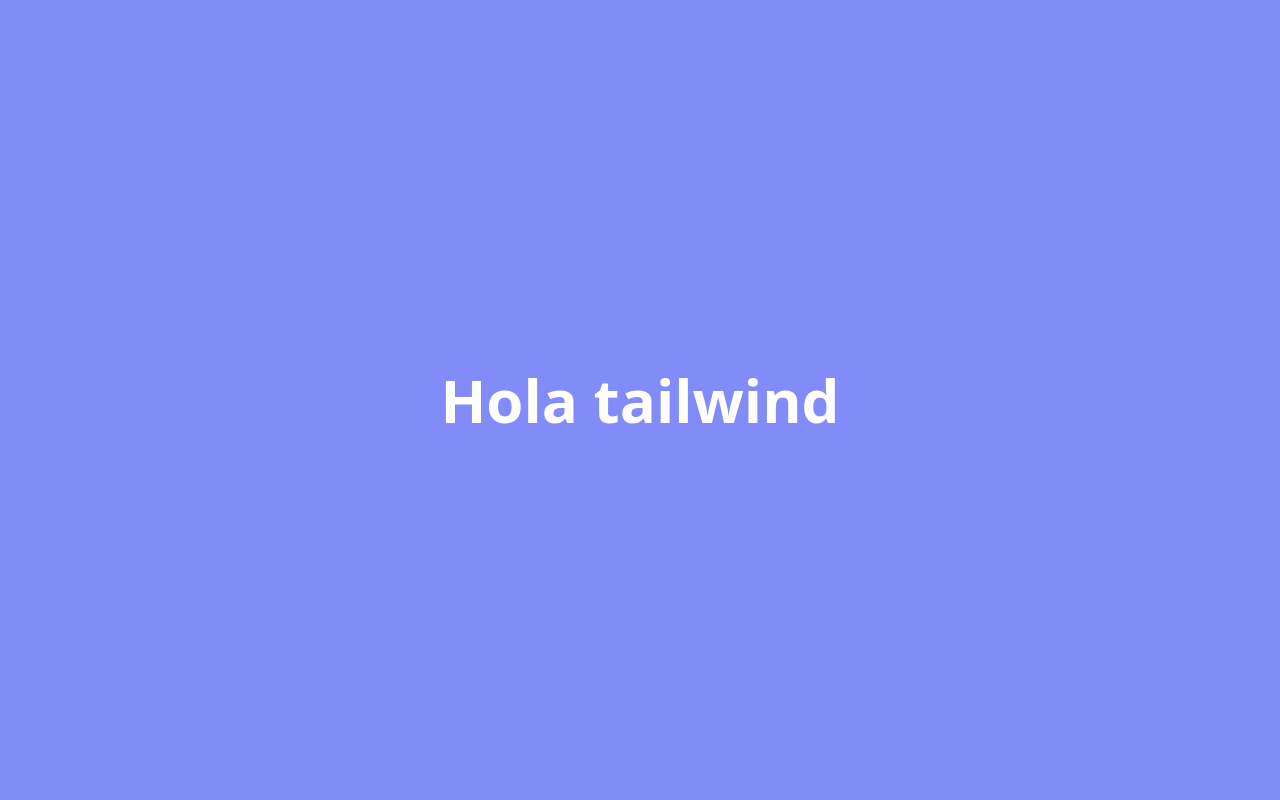
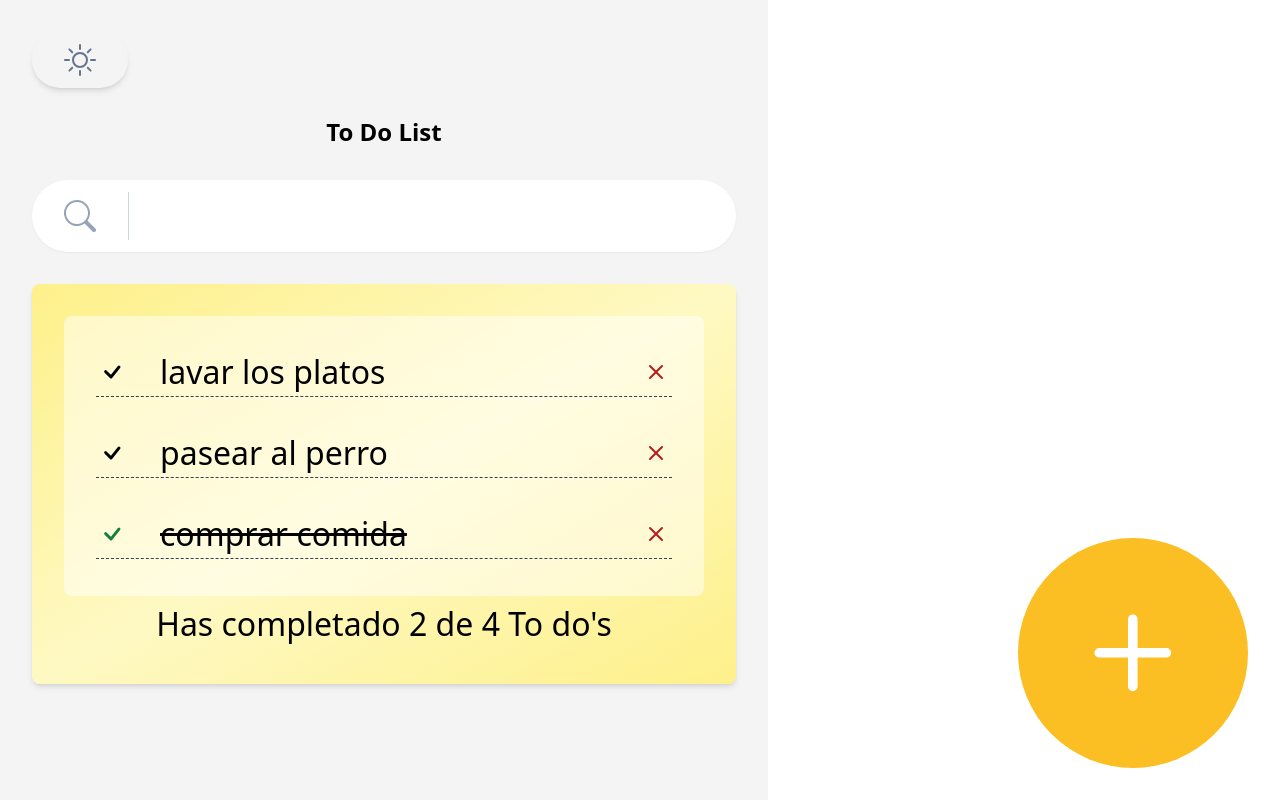
Before and after one commit to kenNoYuusha/to-do-list, a React (Vite) app: page / in a window 1280 px wide. Built offline with nearby package versions, Linux system fonts and the light colour scheme.

Commit message:
se agregaron estilos iniciales

```diff
--- a/package.json
+++ b/package.json
@@ -10,7 +10,8 @@
   },
   "dependencies": {
     "react": "^18.2.0",
-    "react-dom": "^18.2.0"
+    "react-dom": "^18.2.0",
+    "react-icons": "^4.6.0"
   },
   "devDependencies": {
     "@types/react": "^18.0.24",
--- a/src/App.jsx
+++ b/src/App.jsx
@@ -1,5 +1,54 @@
+import { useState } from "react";
+import { TodoSearch } from "./components/TodoSearch";
+import { TodoContainer } from "./components/TodoContainer";
+import { TodoList } from "./components/TodoList";
+import { TodoItem } from "./components/TodoItem";
+import { TodoCounter } from "./components/TodoCounter";
+import { TodoAddNew } from "./components/TodoAddNew";
+import { BsMoon, BsSun } from "react-icons/bs";
+
 const App = () => {
-  return <div className="w-full h-screen bg-indigo-400 text-6xl text-white font-bold text-center leading-[100vh] align-middle">Hola tailwind</div>;
+  const tasks = [
+    { description: "lavar los platos", completed: false },
+    { description: "pasear al perro", completed: false },
+    { description: "comprar comida", completed: true },
+    { description: "ver la serie", completed: false },
+    { description: "dormir", completed: true },
+    // { description: "ver la serie arcane", completed: false },
+    // { description: "cepillarse", completed: false },
+  ];
+  const [darkMode, setDarkMode] = useState(false);
+  return (
+    <main className={darkMode ? "dark" : "block"}>
+      <button
+        className="fixed top-mobileRangeSpacing left-mobileRangeSpacing px-mobileRangeSpacing py-3 w-auto h-auto text-mobileRange text-slate-500 rounded-full shadow-md z-10 hover:bg-zinc-200 active:bg-zinc-300 dark:shadow-zinc-500 dark:text-zinc-200 dark:hover:bg-zinc-900/60 dark:active:bg-zinc-900"
+        onClick={() => {
+          setDarkMode((state) => !state);
+        }}
+      >
+        {!darkMode ? <BsSun /> : <BsMoon />}
+      </button>
+      <section className="relative w-full max-w-3xl h-screen flex flex-col items-center justify-center gap-y-mobileRangeSpacing p-mobileRangeSpacing bg-zinc-100 dark:bg-zinc-800">
+        <h1 className="w-full h-auto text-2xl font-bold grid place-items-center dark:text-zinc-200">
+          To Do List
+        </h1>
+        <TodoSearch />
+        <TodoContainer>
+          <TodoList>
+            {tasks.map(({ description, completed }) => (
+              <TodoItem
+                description={description}
+                completed={completed}
+                key={description}
+              />
+            ))}
+          </TodoList>
+          <TodoCounter />
+          <TodoAddNew />
+        </TodoContainer>
+      </section>
+    </main>
+  );
 };
 
 export default App;
--- /dev/null
+++ b/src/components/TodoAddNew.jsx
@@ -0,0 +1,5 @@
+import { BsPlus } from "react-icons/bs";
+const TodoAddNew = () => {
+  return <button className="fixed right-mobileRangeSpacing bottom-mobileRangeSpacing w-[18vw] h-[18vw] grid place-items-center  bg-amber-400 hover:bg-amber-500 text-white text-[12vw] rounded-full dark:bg-zinc-800 dark:hover:bg-zinc-900/60 dark:active:bg-zinc-900 dark:shadow-zinc-500 dark:shadow-md"><BsPlus/></button>;
+};
+export { TodoAddNew };
--- /dev/null
+++ b/src/components/TodoContainer.jsx
@@ -0,0 +1,8 @@
+const TodoContainer = ({ children }) => {
+  return (
+    <div className="relative w-full h-[50vh] p-mobileRangeSpacing shadow-md rounded-lg bg-gradient-to-br from-yellow-200 via-yellow-100 to-yellow-200 dark:bg-gradient-to-br dark:from-amber-300 dark:via-amber-200 dark:to-amber-300">
+      {children}
+    </div>
+  );
+};
+export { TodoContainer };
--- /dev/null
+++ b/src/components/TodoCounter.jsx
@@ -0,0 +1,4 @@
+const TodoCounter = () => {
+  return <p className="w-full h-1/6 grid place-items-center font-medium text-mobileRange">Has completado 2 de 4 To do's</p>;
+};
+export { TodoCounter };
--- /dev/null
+++ b/src/components/TodoItem.jsx
@@ -0,0 +1,17 @@
+import { BsX, BsCheck } from "react-icons/bs";
+const TodoItem = ({ description, completed }) => {
+  return (
+    <li className="w-full pt-mobileRangeSpacing grow flex flex-row items-center justify-between text-mobileRange border-b-[1px] border-dashed border-slate-700 first:pt-0 dark:border-slate-100">
+      <span className={`basis-4 grid place-items-center cursor-pointer ${completed && "text-green-700 dark:text-green-300"}`}>
+        <BsCheck />
+      </span>
+      <p className={`basis-4 grow px-mobileRangeSpacing dark:text-white ${completed && "line-through"}`}>
+        {description}
+      </p>
+      <span className="basis-4 grid place-items-center cursor-pointer text-red-700 dark:text-red-300">
+        <BsX />
+      </span>
+    </li>
+  );
+};
+export { TodoItem };
--- /dev/null
+++ b/src/components/TodoList.jsx
@@ -0,0 +1,8 @@
+const TodoList = ({ children }) => {
+  return (
+    <ul className="w-full h-5/6 flex flex-col items-center justify-start  p-mobileRangeSpacing overflow-y-auto bg-white/50 rounded-lg dark:bg-zinc-700/70">
+      {children}
+    </ul>
+  );
+};
+export { TodoList };
--- /dev/null
+++ b/src/components/TodoSearch.jsx
@@ -0,0 +1,24 @@
+import { BsSearch } from "react-icons/bs";
+import { useState } from "react";
+const TodoSearch = () => {
+  const [focusSearch, setFocusSearch] = useState(false);
+
+  return (
+    <div className={`w-full h-auto py-3 px-mobileRangeSpacing flex flex-row gap-x-mobileRangeSpacing text-mobileRange bg-white rounded-full transition-shadow ${focusSearch ? "shadow-md" : "shadow-sm dark:shadow-none transition-shadow"} dark:bg-zinc-700 dark:shadow-slate-500`}>
+      <label
+        className="grid place-items-center text-slate-400 hover:text-slate-500 dark:text-slate-300 dark:hover:text-slate-100"
+        htmlFor="todoSearch"
+      >
+        <BsSearch />
+      </label>
+      <input
+        className="px-mobileRangeSpacing outline-none basis-5 grow border-l-[1px] border-slate-300 bg-transparent dark:border-zinc-100 dark:text-white"
+        type="search"
+        id="todoSearch"
+        onFocus={() => {setFocusSearch(true)}}
+        onBlur={() => {setFocusSearch(false)}}
+      />
+    </div>
+  );
+};
+export { TodoSearch };
--- a/tailwind.config.cjs
+++ b/tailwind.config.cjs
@@ -1,11 +1,21 @@
 /** @type {import('tailwindcss').Config} */
+const defaultTheme = require("tailwindcss/defaultTheme");
 module.exports = {
-  content: [
-    "./index.html",
-    "./src/**/*.{js,ts,jsx,tsx}",
-  ],
+  darkMode: 'class',
+  content: ["./index.html", "./src/**/*.{js,ts,jsx,tsx}"],
   theme: {
-    extend: {},
+    extend: {
+      fontSize: {
+        mobileRange : "clamp(1rem, 5vw, 2rem)",
+      },
+      spacing : {
+        mobileRangeSpacing : "clamp(1rem, 5vw, 2rem)",
+      }
+    },
+    screens: {
+      xs: "475px",
+      ...defaultTheme.screens,
+    },
   },
   plugins: [],
-}
+};
```
Also changed, not shown: 1 other file (tests, documents, lock files or other folders).
